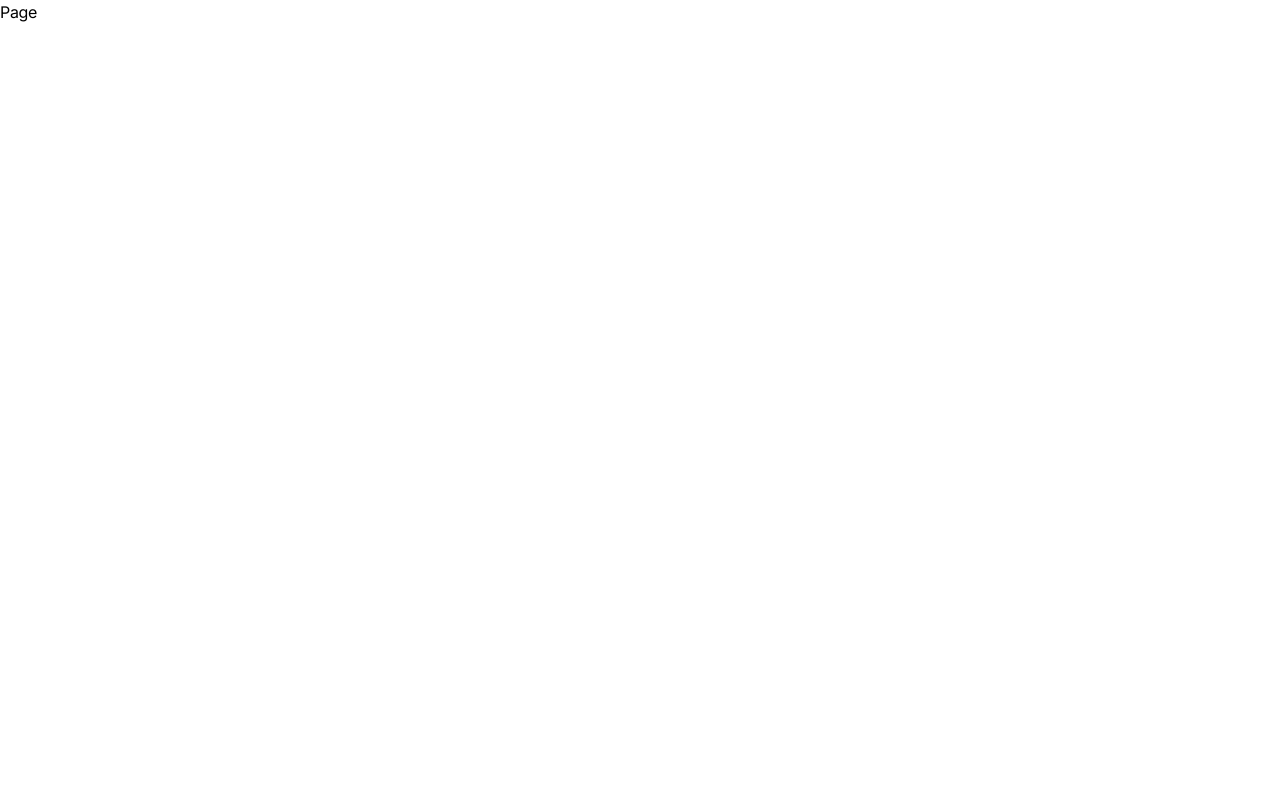
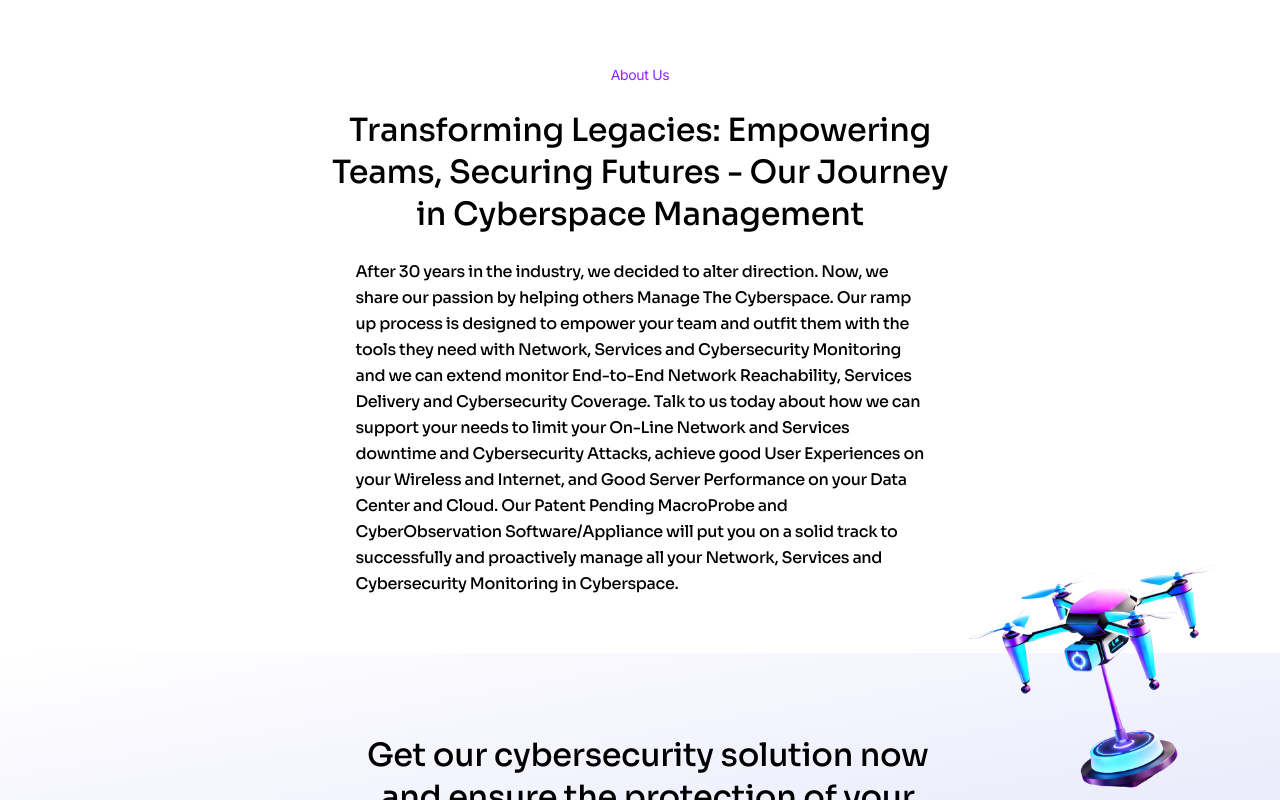
Before and after one commit to Vierra-Digital/eCyberforce-Client, a Next.js app: page /about in a window 1280 px wide. Shown: the top 800 px of the page. Built offline with nearby package versions, Linux system fonts and the light colour scheme.

Commit message:
about page

```diff
--- a/src/app/about/page.tsx
+++ b/src/app/about/page.tsx
@@ -1,7 +1,43 @@
+import Footer from "@/components/home/utils/Footer";
+import { Sora } from "next/font/google";
 import React from "react";
 
+const sora = Sora({
+  subsets: ["latin"],
+  weight: ["500"],
+});
 function Page() {
-  return <div>Page</div>;
+  return (
+    <>
+      <div className="w-full flex items-center justify-center flex-col gap-[32px] xs:gap-[24px] pt-[64px] mb-6 sm:mb-14">
+        <h3 className={`text-[#8C26FF] text-[14px]`}>About Us</h3>
+        <h1
+          className={`sm:text-[32px] xs:text-[24px] text-[18px] leading-[42px] w-[290px] xs:w-[355px] h-[160px] sm:w-[642px] sm:h-[126px] text-center font-medium ${sora.className}`}
+        >
+          Transforming Legacies: Empowering Teams, Securing Futures - Our
+          Journey in Cyberspace Management
+        </h1>
+        <p
+          className={`text-[12px] xs:text-[14px] sm:text-[16px] font-normal leading-[26px] w-[270px] xs:w-[355px] h-[494px] sm:w-[569px] sm:h-[338px] ${sora.className}`}
+        >
+          After 30 years in the industry, we decided to alter direction. Now, we
+          share our passion by helping others Manage The Cyberspace. Our ramp up
+          process is designed to empower your team and outfit them with the
+          tools they need with Network, Services and Cybersecurity Monitoring
+          and we can extend monitor End-to-End Network Reachability, Services
+          Delivery and Cybersecurity Coverage. Talk to us today about how we can
+          support your needs to limit your On-Line Network and Services downtime
+          and Cybersecurity Attacks, achieve good User Experiences on your
+          Wireless and Internet, and Good Server Performance on your Data Center
+          and Cloud. Our Patent Pending MacroProbe and CyberObservation
+          Software/Appliance will put you on a solid track to successfully and
+          proactively manage all your Network, Services and Cybersecurity
+          Monitoring in Cyberspace.
+        </p>
+      </div>
+      <Footer />
+    </>
+  );
 }
 
 export default Page;
```
